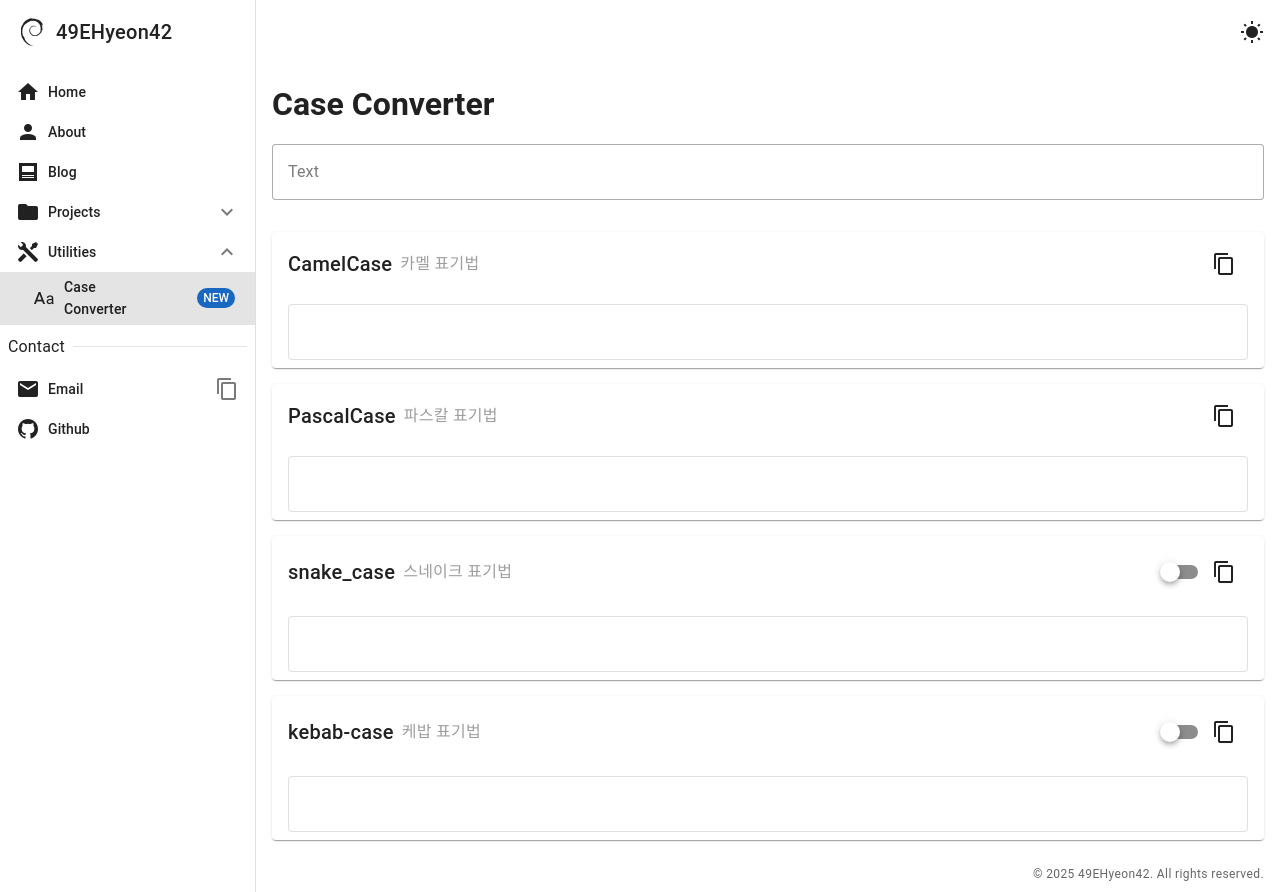
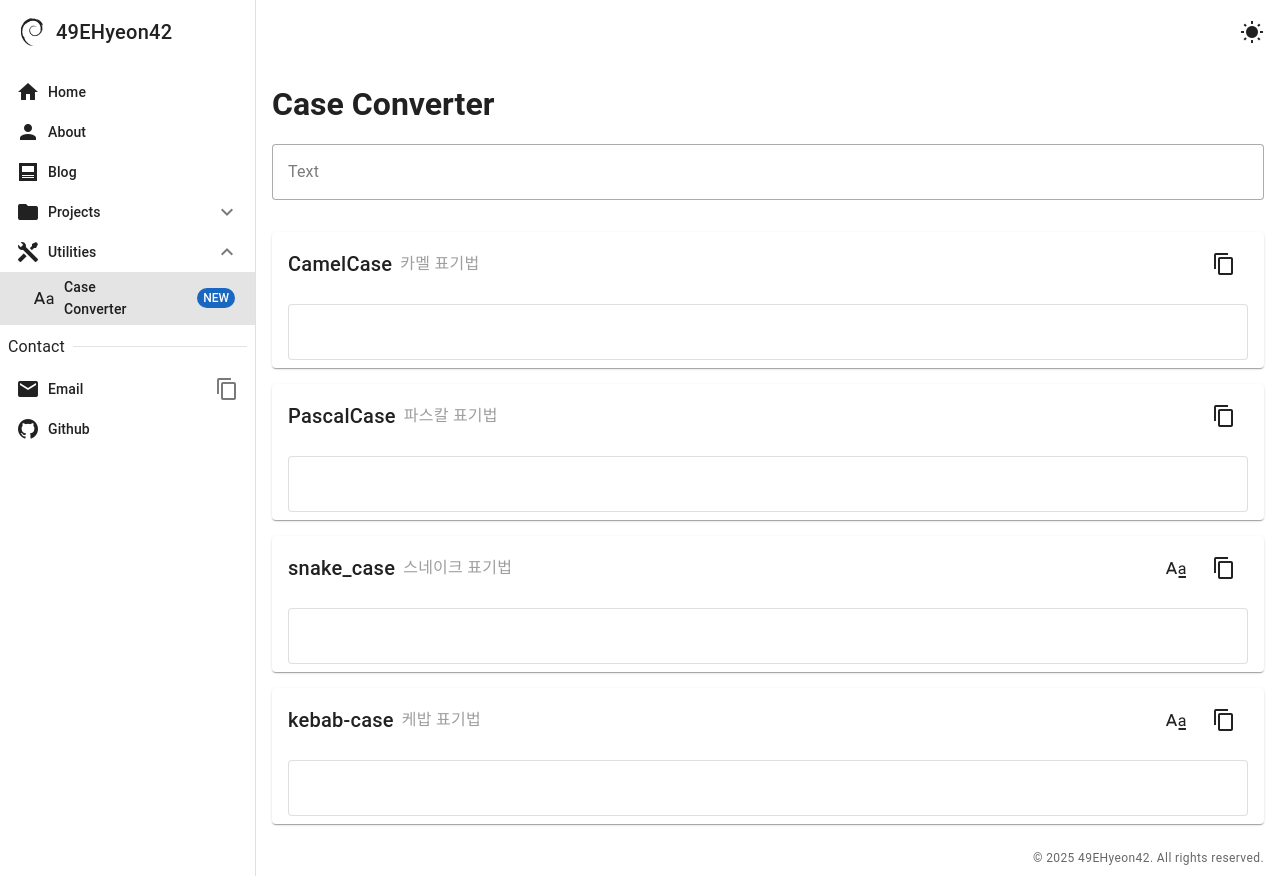
Before and after one commit to 49EHyeon42/vue-boilerplate, a Vue app: page /utilities/case-converter in a window 1280 px wide. Built offline with nearby package versions, Linux system fonts and the light colour scheme; the HTML template or start-up script is replaced by a standard one.

Commit message:
refactor: 스위치에서 아이콘으로 변경, 기타 코드 정리

```diff
--- a/src/components/utilities/CaseConverterCard.vue
+++ b/src/components/utilities/CaseConverterCard.vue
@@ -1,5 +1,5 @@
 <script setup lang="ts">
-import { computed, defineProps, ref } from 'vue';
+import { defineProps, ref } from 'vue';
 
 const props = defineProps<{
   title: string;
@@ -14,8 +14,6 @@ const emit = defineEmits<{
 }>();
 
 const hasCopied = ref(false);
-
-const upperCaseState = computed(() => props.useUpperCase);
 
 const copyTextToClipboard = async (text: string) => {
   await navigator.clipboard.writeText(text);
@@ -35,29 +33,22 @@ const resetCopyIcon = () => {
         <small class="text-grey">{{ subTitle }}</small>
       </div>
       <div class="d-flex align-center">
-        <v-tooltip
-          v-if="useToggle"
-          location="top"
-          :text="upperCaseState ? 'UPPER CASE' : 'lower case'"
-        >
-          <template #activator="{ props: activatorProps }">
-            <div v-bind="activatorProps">
-              <!-- TODO: 아이콘으로 변경 -->
-              <v-switch
-                :model-value="props.useUpperCase"
-                color="primary"
-                hide-details
-                @click="emit('toggleCase')"
-              />
-            </div>
-          </template>
-        </v-tooltip>
-        <v-btn
-          icon
-          variant="text"
-          @click.stop.prevent="copyTextToClipboard(value)"
-          @mouseleave="resetCopyIcon"
-        >
+        <template v-if="useToggle">
+          <v-tooltip location="top" :text="!props.useUpperCase ? 'lower case' : 'UPPER CASE'">
+            <template #activator="{ props: activatorProps }">
+              <v-btn icon variant="text" v-bind="activatorProps" @click.stop="emit('toggleCase')">
+                <v-icon>
+                  {{
+                    !props.useUpperCase
+                      ? 'mdi-format-letter-case-lower'
+                      : 'mdi-format-letter-case-upper'
+                  }}
+                </v-icon>
+              </v-btn>
+            </template>
+          </v-tooltip>
+        </template>
+        <v-btn icon variant="text" @click="copyTextToClipboard(value)" @mouseleave="resetCopyIcon">
           <v-icon>{{ !hasCopied ? 'mdi-content-copy' : 'mdi-check' }}</v-icon>
         </v-btn>
       </div>
```
